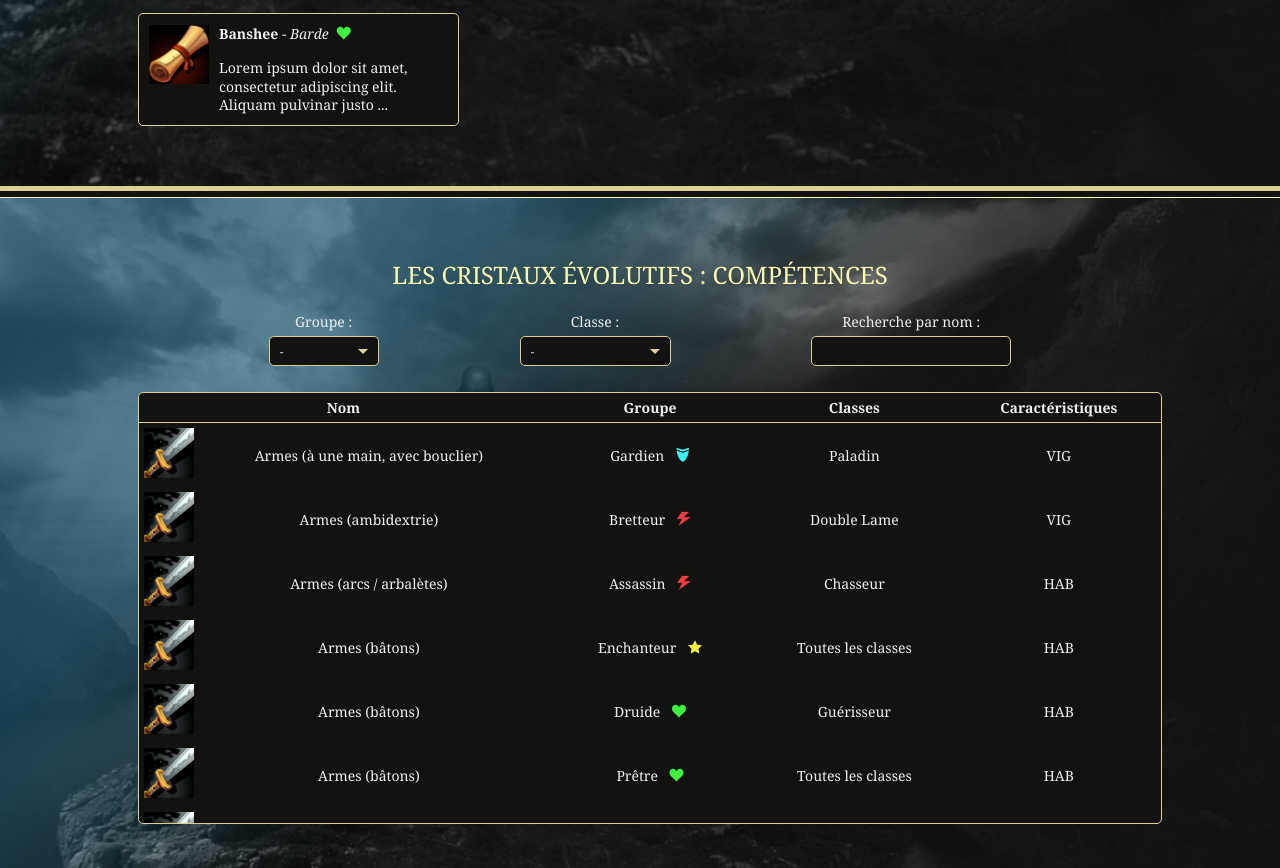
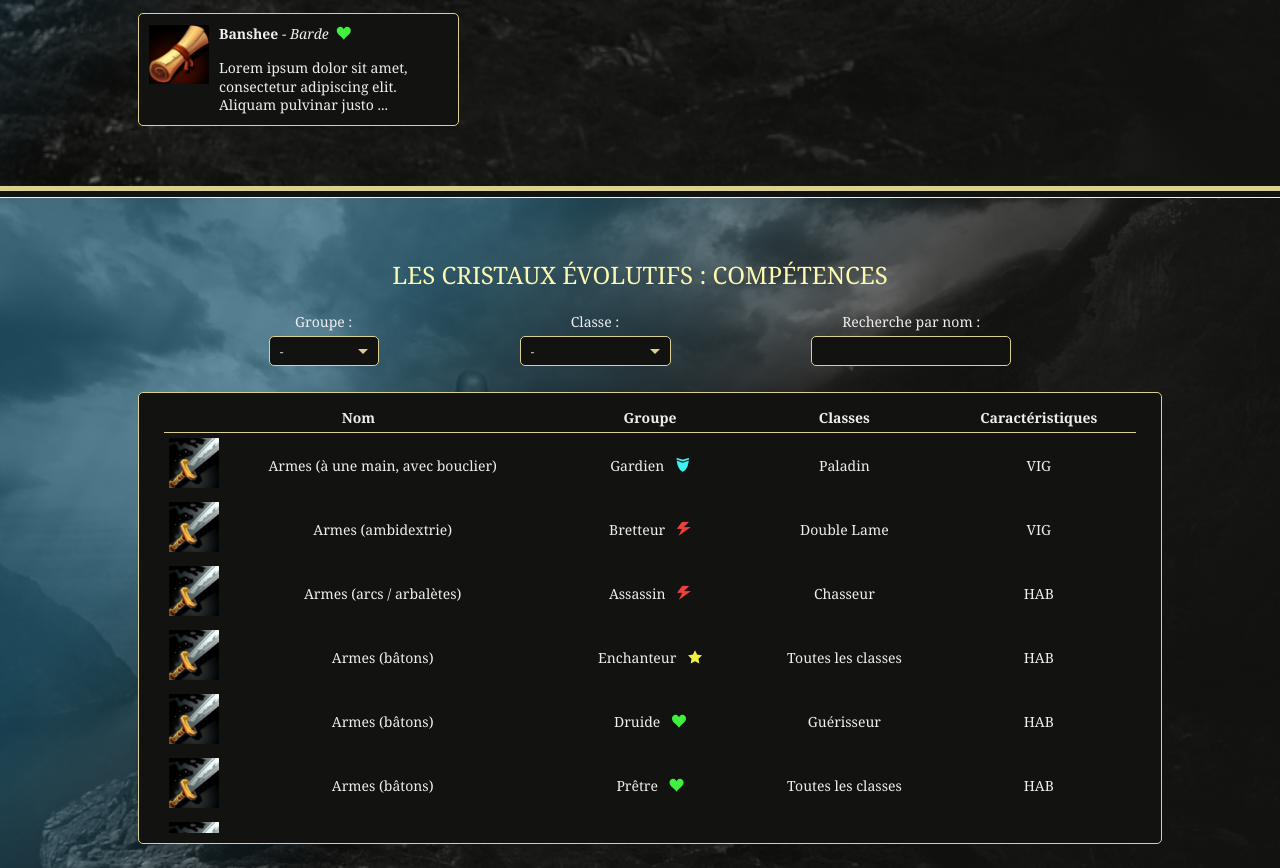
Before and after one commit to Spefire/MondeArlenor_WEBSITE_VUE, a Vue app: page /roleplay/docs in a window 1280 px wide. Shown: the part 2392-3260 px from the top of the page. Built offline with nearby package versions, Linux system fonts and the light colour scheme.

Commit message:
Style(all): Add bloc-text style

```diff
--- a/src/components/skills-table/SkillsTable.vue
+++ b/src/components/skills-table/SkillsTable.vue
@@ -47,11 +47,11 @@
     </div>
   </div>
 
-  <div class="table-large-alert margin-top-1">
+  <div class="table-large-alert bloc-text margin-top-1">
     La liste ne peut pas être parcourue sur un écran mobile.
   </div>
 
-  <table class="table-large margin-top-1">
+  <table class="table-large bloc-text margin-top-1">
     <thead>
       <tr>
         <th
--- a/src/styles/classes.scss
+++ b/src/styles/classes.scss
@@ -101,6 +101,14 @@
     background-color: rgba($black-color, 0.2) !important;
     cursor: default;
   }
+}
+
+.bloc-text {
+  padding: 10px 25px;
+  border: 1px solid;
+  border-radius: 5px;
+  border-color: $secondary-color;
+  background: $black-color;
 }
 
 .selection-container {
@@ -220,11 +228,7 @@
     margin: 10px;
     padding: 5px;
     color: $warning-color;
-    border: 1px solid;
-    border-radius: 5px;
-    border-color: $secondary-color;
     border-spacing: 0;
-    background: $black-color;
   }
 }
 
--- a/src/styles/global.scss
+++ b/src/styles/global.scss
@@ -217,11 +217,8 @@ textarea {
 table {
   width: 100%;
   margin: 10px;
-  border: 1px solid;
-  border-radius: 5px;
-  border-color: $secondary-color;
+  padding: 0;
   border-spacing: 0;
-  background: $black-color;
 
   thead > tr {
     display: flex;
--- a/src/styles/views.scss
+++ b/src/styles/views.scss
@@ -243,13 +243,8 @@
         max-height: 325px;
         width: 70%;
         margin: auto;
-        padding: 10px 25px;
         overflow: auto;
         text-align: center;
-        border: 1px solid;
-        border-radius: 5px;
-        border-color: $secondary-color;
-        background: $black-color;
 
         @include tablet-only {
             width: 100%;
@@ -301,13 +296,8 @@
         max-height: 325px;
         width: 70%;
         margin: auto;
-        padding: 10px 25px;
         overflow: auto;
         text-align: center;
-        border: 1px solid;
-        border-radius: 5px;
-        border-color: $secondary-color;
-        background: $black-color;
 
         @include tablet-only {
             width: 100%;
--- a/src/views/universe/CrystalsView.vue
+++ b/src/views/universe/CrystalsView.vue
@@ -39,7 +39,7 @@
       <div class="crystals-zone-text">
         <h3>Le cristal arlénien</h3>
         <h2>Propriétés connues par tous</h2>
-        <p>
+        <p class="bloc-text">
           Ils mesurent entre 1 cm et 2 m.<br>
           La couleur d'un cristal est liée à son effet, à son pouvoir.<br>
           Un cristal est très solide, résistant.<br>
--- a/src/views/universe/PopulationView.vue
+++ b/src/views/universe/PopulationView.vue
@@ -45,7 +45,7 @@
           <i class="icon icon-arrow-right2" />
         </div>
       </div>
-      <div class="population-description">
+      <div class="population-description bloc-text">
         <h2>{{ currentRace.name }}</h2>
         <p class="text-italic">
           {{ currentRace.infoAge }}
--- a/src/views/universe/ReligionView.vue
+++ b/src/views/universe/ReligionView.vue
@@ -27,7 +27,7 @@
           :alt="angel.name"
           @click="changeSelection(angel)">
       </div>
-      <div class="religion-description margin-top-1 margin-bottom-1">
+      <div class="religion-description bloc-text margin-top-1 margin-bottom-1">
         <h3 class="margin-top-1">{{ currentDivinity.isInversed ? "La Cabale Inversée" : "La Sainte Cabale" }}</h3>
         <h2>
           {{ currentDivinity.libNum }}<span class="text-lower">{{ currentDivinity.isInversed ? "i" : "" }}</span>
```
